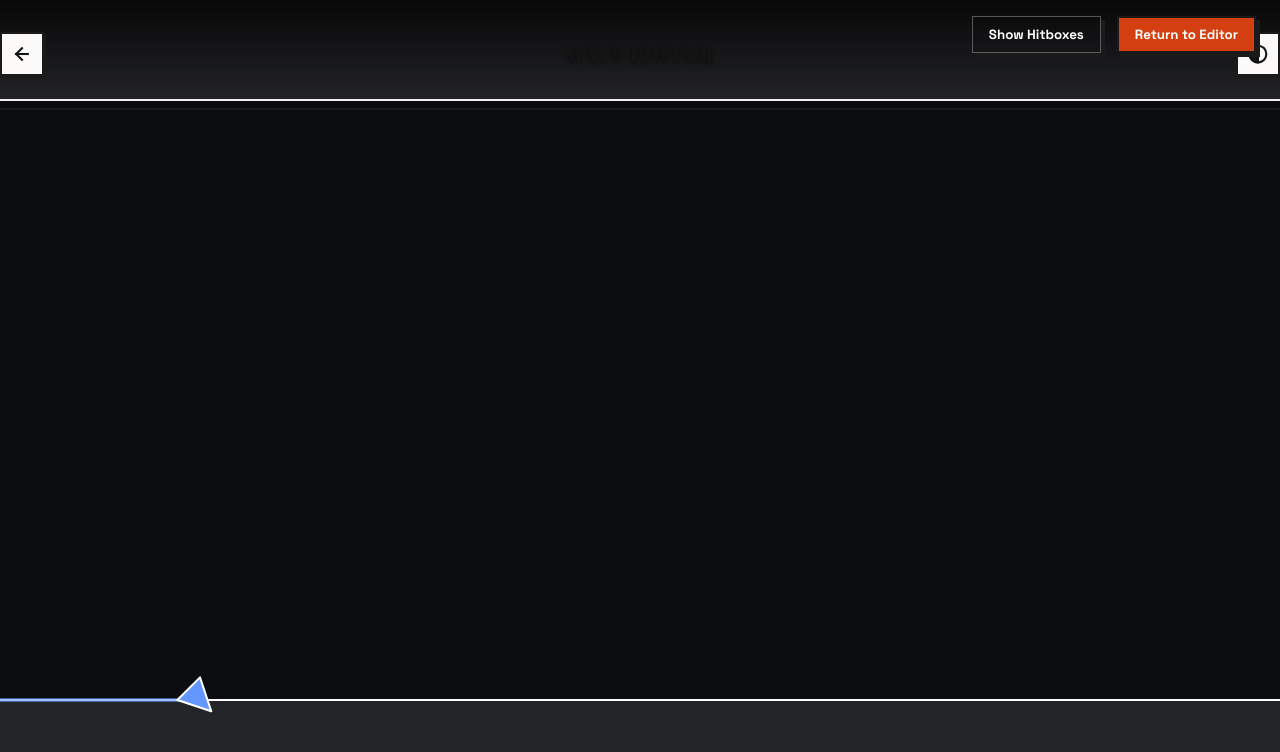
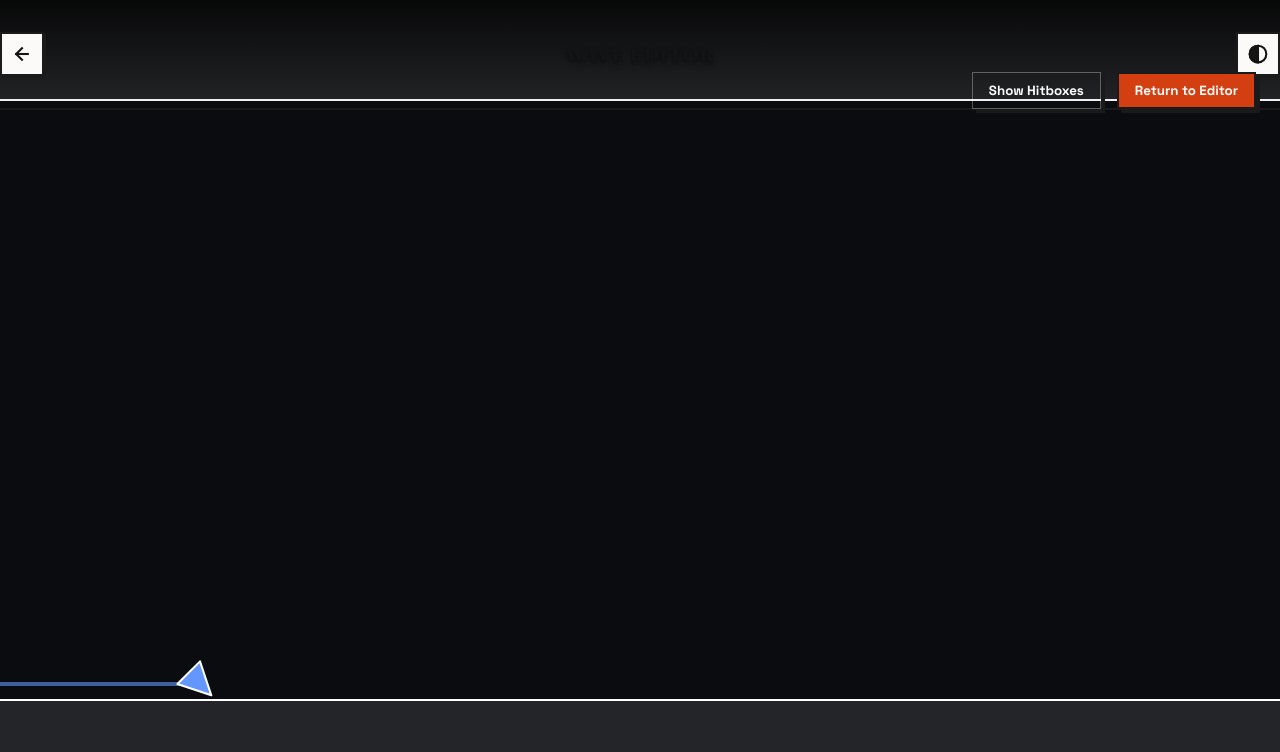
Before and after one commit to numairfm/labs, a website built with Vite: page src/tools/gd-wave/index.html in a window 1280 px wide. Both pictures are taken after a click on the button "PLAY LEVEL". Shown: the top 752 px of the page. Built offline with nearby package versions, Linux system fonts and the light colour scheme; a web font is replaced by a local one.

Commit message:
fix: clamp player before hitbox generation and fix UI overlay overlap

```diff
--- a/src/tools/gd-wave/main.js
+++ b/src/tools/gd-wave/main.js
@@ -229,8 +229,21 @@ document.addEventListener('DOMContentLoaded', () => {
     // Exact strict AABB square hitbox for wave
     const hitSize = player.isMini ? 4 : 8;
     const halfHit = hitSize / 2;
+
+    // Apply borders FIRST so pBox matches visual clamped position
+    const maxTop = CEILING_Y + player.size;
+    const maxBottom = FLOOR_Y - player.size;
+    if (player.y <= maxTop) {
+      player.y = maxTop;
+      player.trail[player.trail.length - 1].y = maxTop;
+    }
+    if (player.y >= maxBottom) {
+      player.y = maxBottom;
+      player.trail[player.trail.length - 1].y = maxBottom;
+    }
+
     const px = player.x;
-    const py = player.y;
+    const py = player.y; // Clamped py
 
     const pBox = {
       left: px - halfHit,
@@ -242,16 +255,6 @@ document.addEventListener('DOMContentLoaded', () => {
     currentHitboxes.push({ type: 'aabb', box: pBox, color: 'lime' });
 
     let isCrashed = false;
-
-    // Apply borders
-    if (player.y <= CEILING_Y) {
-      player.y = CEILING_Y;
-      player.trail[player.trail.length - 1].y = CEILING_Y;
-    }
-    if (player.y >= FLOOR_Y) {
-      player.y = FLOOR_Y;
-      player.trail[player.trail.length - 1].y = FLOOR_Y;
-    }
 
     for (let obj of levelData) {
       const ox = obj.x * GRID_SIZE;
--- a/src/tools/gd-wave/style.css
+++ b/src/tools/gd-wave/style.css
@@ -110,7 +110,7 @@ canvas#game-canvas {
 /* Play Mode Header Overlay */
 .play-mode-overlay {
   position: absolute;
-  top: 1rem;
+  top: 4.5rem;
   right: 1.5rem;
   display: flex;
   gap: 1rem;
```
